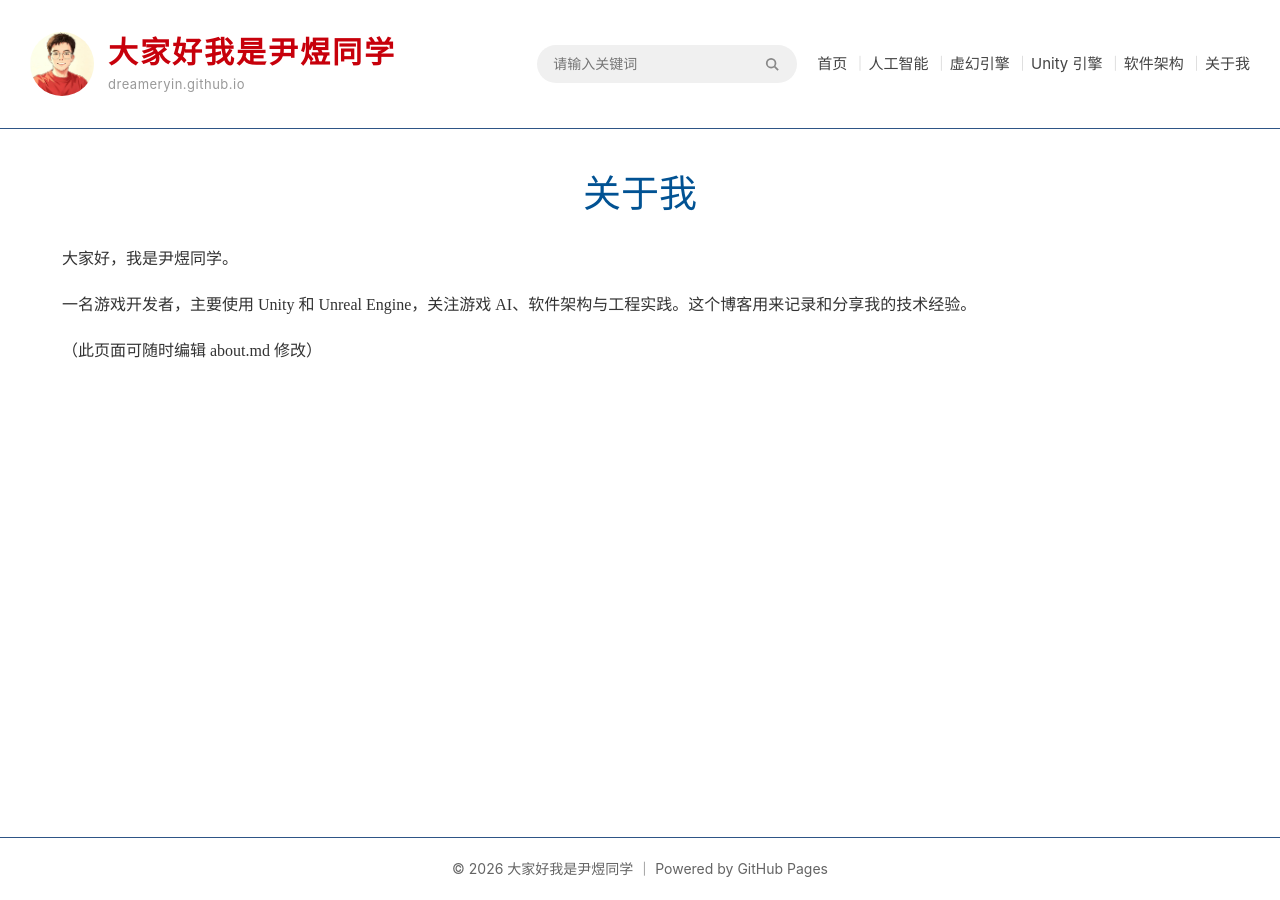
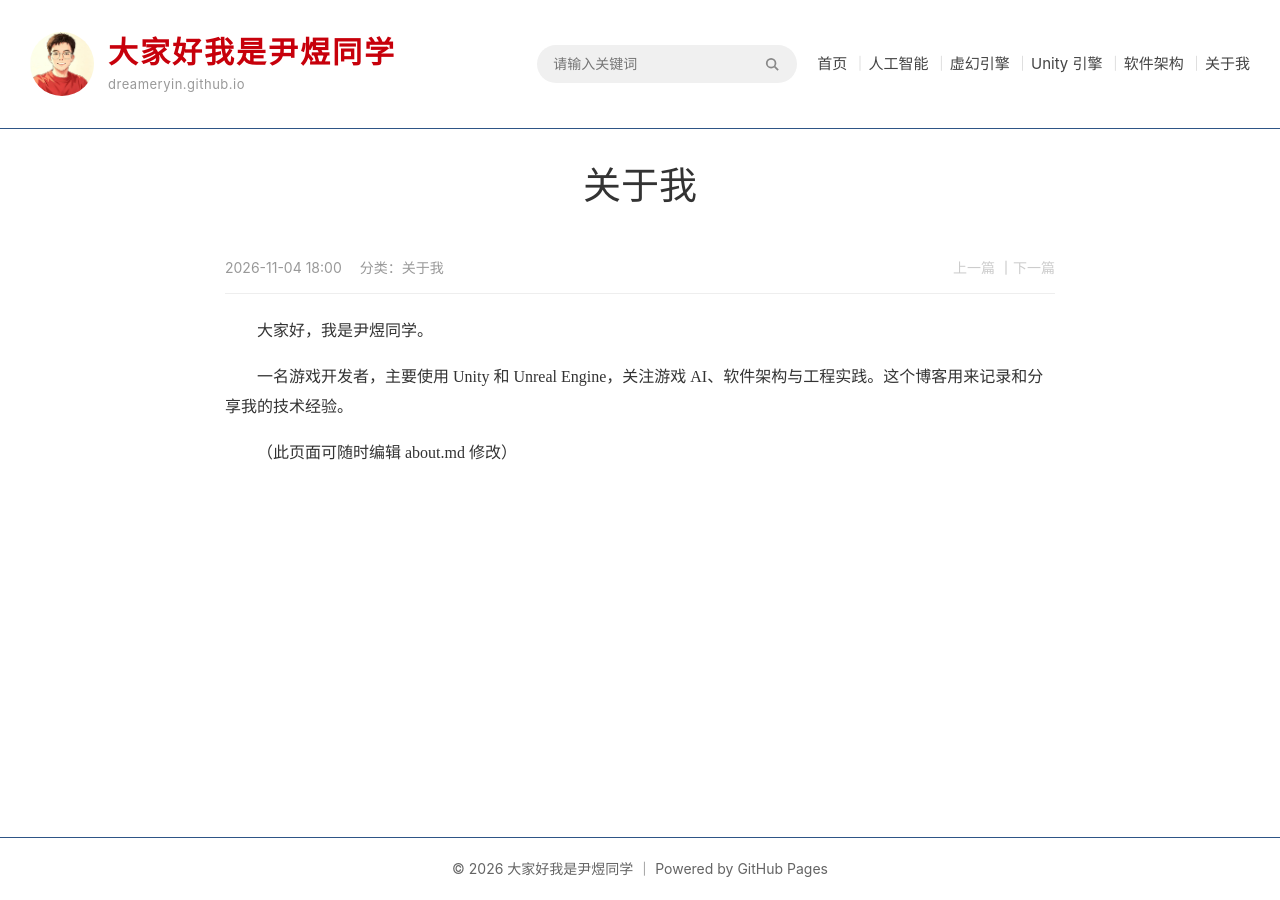
Before and after one commit to dreameryin/dreameryin.github.io, a Jekyll site: the page built from about.md, in a window 1280 px wide. Built offline with Jekyll 4.4.1, drawn with Linux system fonts in a browser that asks for light colours.

Commit message:
修改样式

```diff
--- a/_layouts/post.html
+++ b/_layouts/post.html
@@ -2,7 +2,7 @@
 layout: default
 ---
 
-<article class="post container">
+<article class="post">
 
   <!-- 文章标题：居中黑色大字 -->
   <h1 class="post-title">{{ page.title }}</h1>
--- a/about.md
+++ b/about.md
@@ -1,6 +1,8 @@
 ---
 layout: post
 title: 关于我
+date: 2026-11-04 18:00:00 +0800
+categories: [关于我]
 ---
 
 大家好，我是尹煜同学。
--- a/assets/css/style.css
+++ b/assets/css/style.css
@@ -447,17 +447,22 @@ ul {
 }
 
 /* ---------- 文章页 ---------- */
+/* 文章页正文栏：gov.cn 文章页实测 .oneColumn（950px 居中、左右各 60px 内边距） */
 .post {
-  padding-top: 36px;
+  max-width: 950px;
+  margin: 0 auto;
+  padding: 30px 60px 80px;
 }
 
-/* 正文标题：与首页头条大标题同款（38px #015293 常规粗细居中） */
+/* 正文标题：gov.cn 文章页 h1 实测（38px 微软雅黑、常规粗细、居中、#333 黑色系、行高 56px） */
 .post-title {
   text-align: center;
+  font-family: "Microsoft YaHei", "微软雅黑", "SimSun", "宋体", sans-serif;
   font-size: 38px;
   font-weight: normal;
-  line-height: 1.5;
-  color: #015293;
+  line-height: 1.47;
+  color: #333333;
+  padding-bottom: 26px;
 }
 
 .post-meta {
@@ -758,7 +763,11 @@ ul {
     font-size: 16px;
   }
 
-  /* 文章页：标题缩小，正文长串自动断行，表格内部横向滚动 */
+  /* 文章页：正文栏收窄内边距，标题缩小，正文长串自动断行，表格内部横向滚动 */
+  .post {
+    padding: 20px 16px 40px;
+  }
+
   .post-title {
     font-size: 24px;
   }
```
